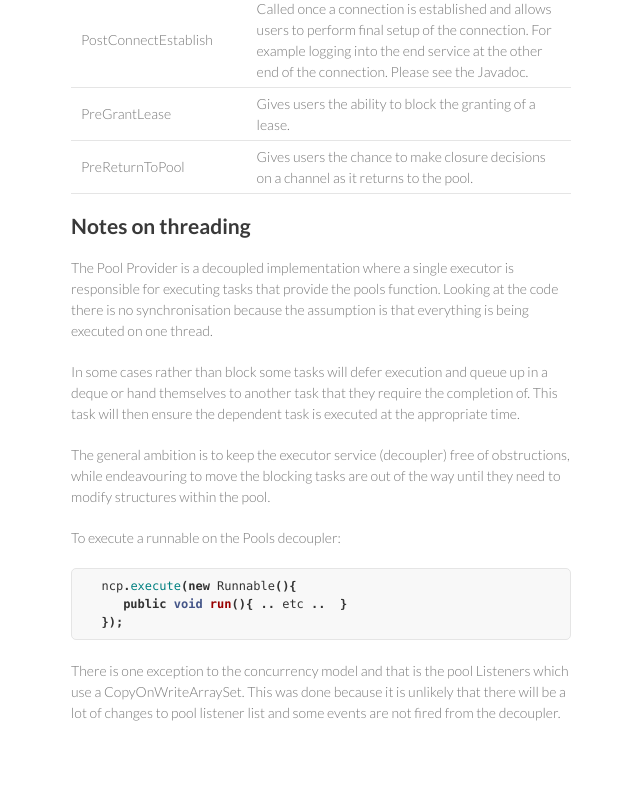
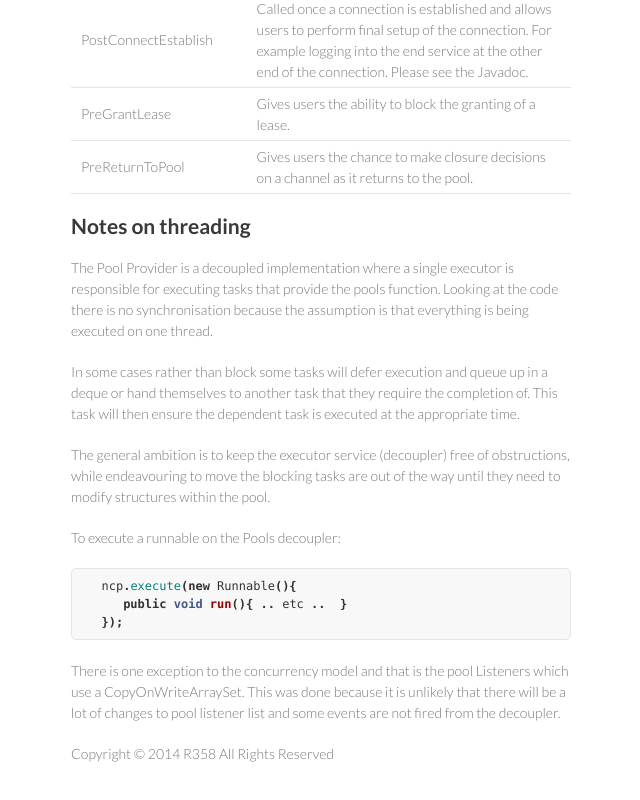
Before and after one commit to hexiaofeng/poolnetty, a plain HTML site: page index.html in a window 1280 px wide. Shown: the part 4919-5719 px from the top of the page, without its empty margins (499-1139 px from the left). Drawn offline with Linux system fonts and the light colour scheme.

```diff
--- a/index.html
+++ b/index.html
@@ -347,6 +347,8 @@
 <p>There is one exception to the concurrency model and that is the pool Listeners which use a CopyOnWriteArraySet. This was
 done because it is unlikely that there will be a lot of changes to pool listener list and some events are not fired from
 the decoupler.</p>
+
+<p>Copyright © 2014 R358 All Rights Reserved</p>
       </section>
       <footer>
         <p>This project is maintained by <a href="https://github.com/R358">R358</a></p>
```
Also changed, not shown: params.json (+1 -1 lines).
